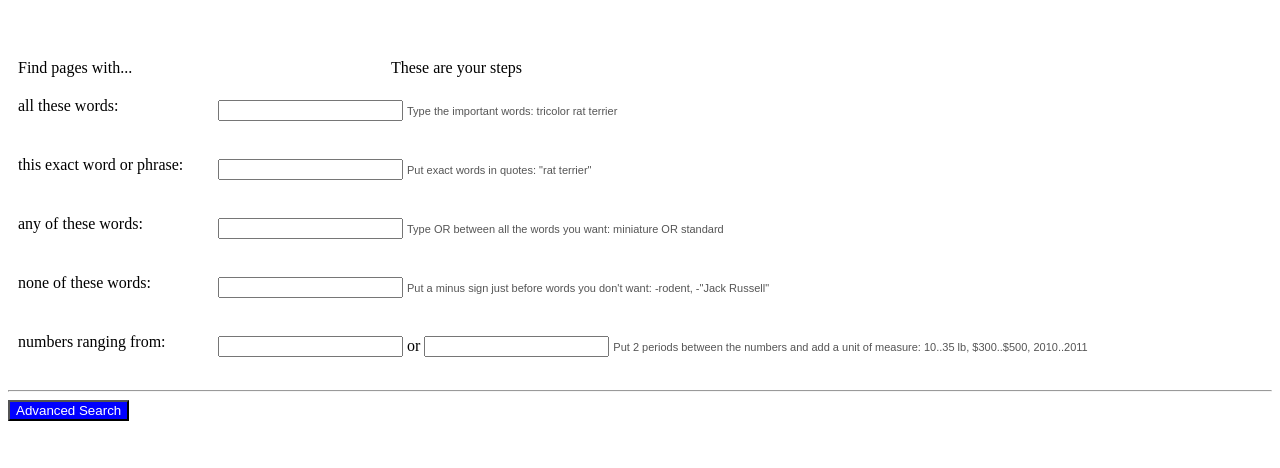
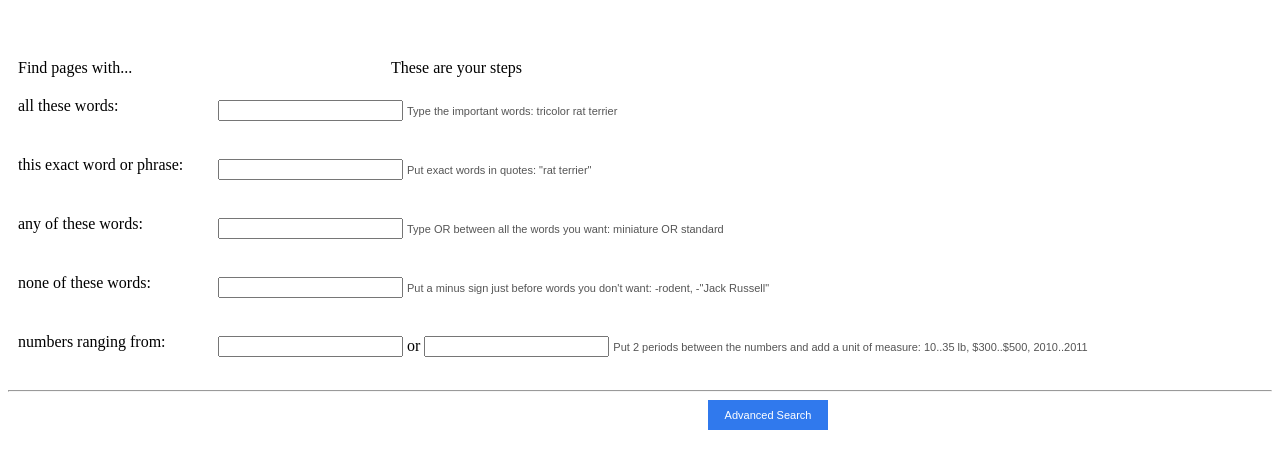
Before and after one commit to GradyBurns24/project0, a plain HTML site: page advanced_search.html in a window 1280 px wide. Shown: the part 114-582 px from the top of the page. Drawn offline with nearby package versions, Linux system fonts and the light colour scheme.

Commit message:
all css matches adv page

```diff
--- a/styles.css
+++ b/styles.css
@@ -136,8 +136,14 @@ hr {
     padding:10px;
 }
 #submit_button {
-    background-color: blue;
+    background-color: #3079ed;
     color:white;
+    height: 30px;
+    width: 120px;
+    font-size: 11px;
+    border:none;
+    position: relative;
+    left: 700px;
 }
 
 #intructions {
@@ -150,3 +156,8 @@ hr {
     font-family: sans-serif;
     color:#555;
 }
+
+#submit_button:hover {
+    background-color: #1f5bb5 ;
+    box-shadow: inset;
+}
```
